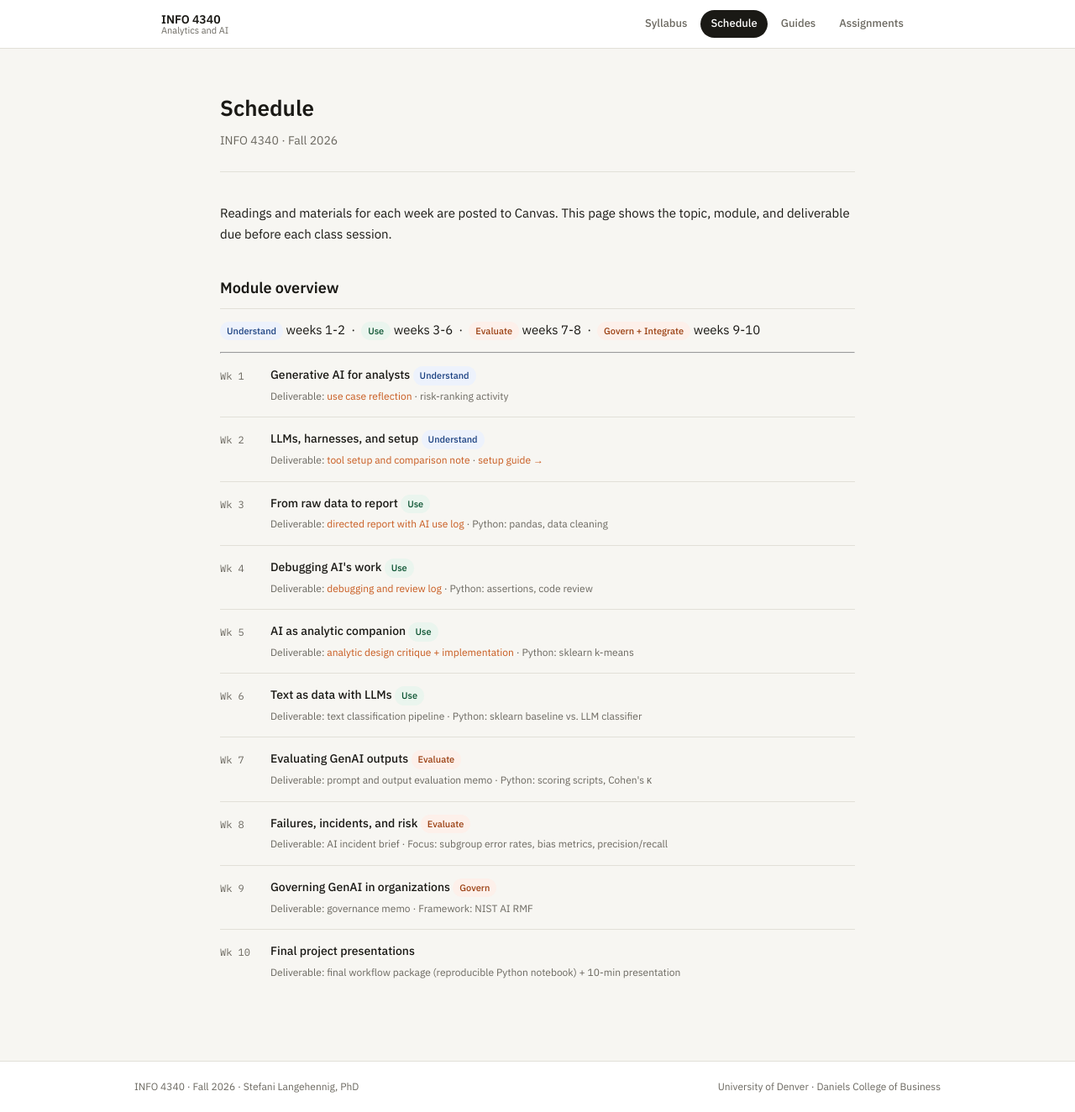
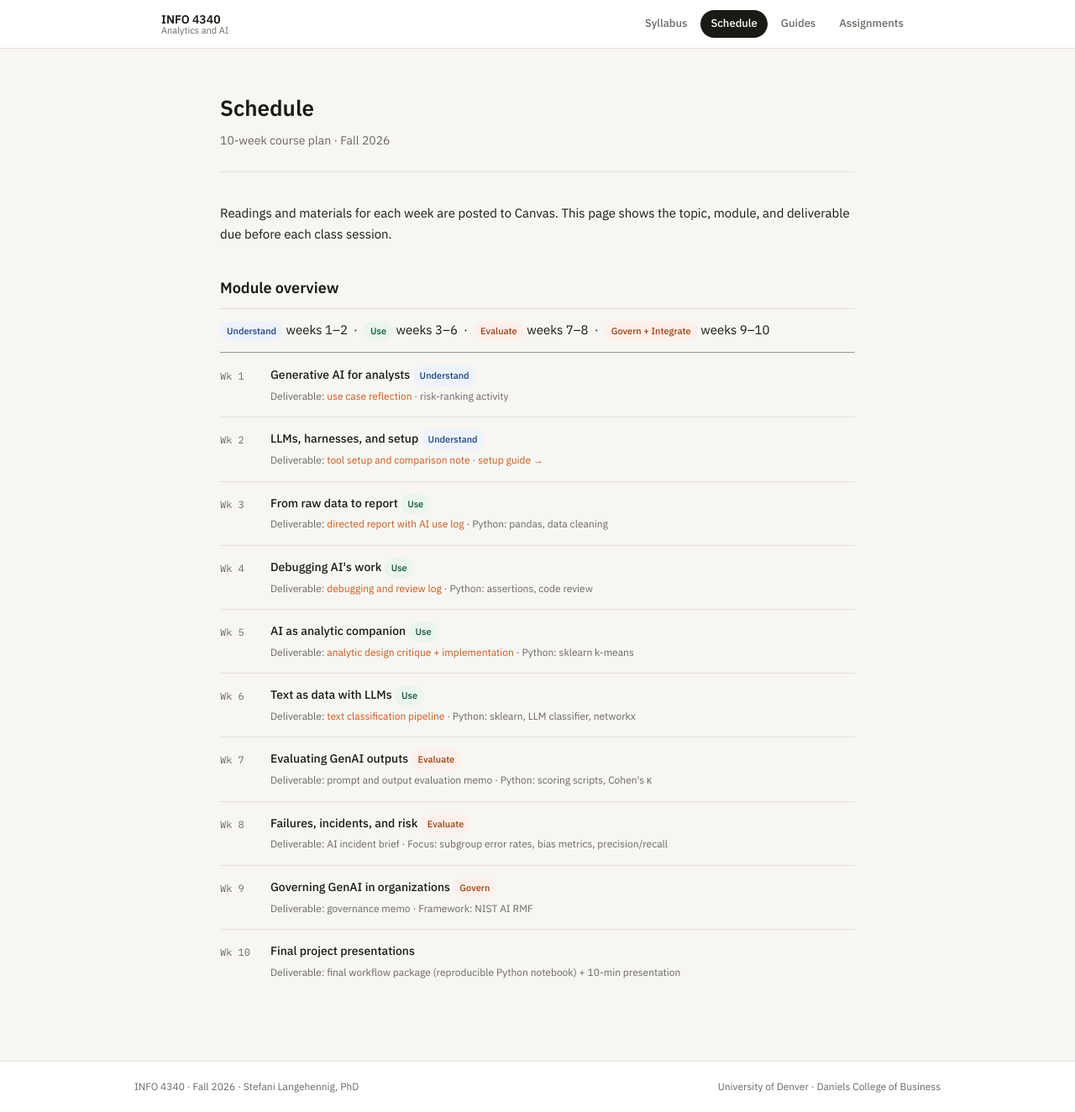
Before and after one commit to steflangehennig/info4340, a Jekyll site: the page built from schedule.md, in a window 1280 px wide and 1324 px high. Shown: the whole window at 84% size. Built offline with Jekyll 4.4.1, drawn with Linux system fonts in a browser that asks for light colours.

Commit message:
add week 6 artifacts

```diff
--- a/schedule.md
+++ b/schedule.md
@@ -1,17 +1,17 @@
 ---
 layout: page
 title: Schedule
-subtitle: INFO 4340 · Fall 2026
+subtitle: 10-week course plan · Fall 2026
 ---
 
 Readings and materials for each week are posted to Canvas. This page shows the topic, module, and deliverable due before each class session.
 
 ## Module overview
 
-<span class="badge badge-blue">Understand</span> weeks 1-2 &nbsp;·&nbsp;
-<span class="badge badge-green">Use</span> weeks 3-6 &nbsp;·&nbsp;
-<span class="badge badge-orange">Evaluate</span> weeks 7-8 &nbsp;·&nbsp;
-<span class="badge badge-orange">Govern + Integrate</span> weeks 9-10
+<span class="badge badge-blue">Understand</span> weeks 1–2 &nbsp;·&nbsp;
+<span class="badge badge-green">Use</span> weeks 3–6 &nbsp;·&nbsp;
+<span class="badge badge-orange">Evaluate</span> weeks 7–8 &nbsp;·&nbsp;
+<span class="badge badge-orange">Govern + Integrate</span> weeks 9–10
 
 ---
 
@@ -58,8 +58,8 @@ Readings and materials for each week are posted to Canvas. This page shows the t
 <div class="week-row">
   <div class="week-num">Wk 6</div>
   <div class="week-content">
-    <div class="week-title">Text as data with LLMs <span class="badge badge-green">Use</span></div>
-    <div class="week-meta">Deliverable: text classification pipeline · Python: sklearn baseline vs. LLM classifier</div>
+    <div class="week-title"><a href="{{ site.baseurl }}/schedule/week-6/">Text as data with LLMs</a> <span class="badge badge-green">Use</span></div>
+    <div class="week-meta">Deliverable: <a href="{{ site.baseurl }}/assignments/week-6-text/">text classification pipeline</a> · Python: sklearn, LLM classifier, networkx</div>
   </div>
 </div>
 
```
Also changed, not shown: assignments.md (+10 -9 lines), assignments/week-6-text.md (added, +39 -0 lines), schedule/week-6.md (added, +89 -0 lines).
